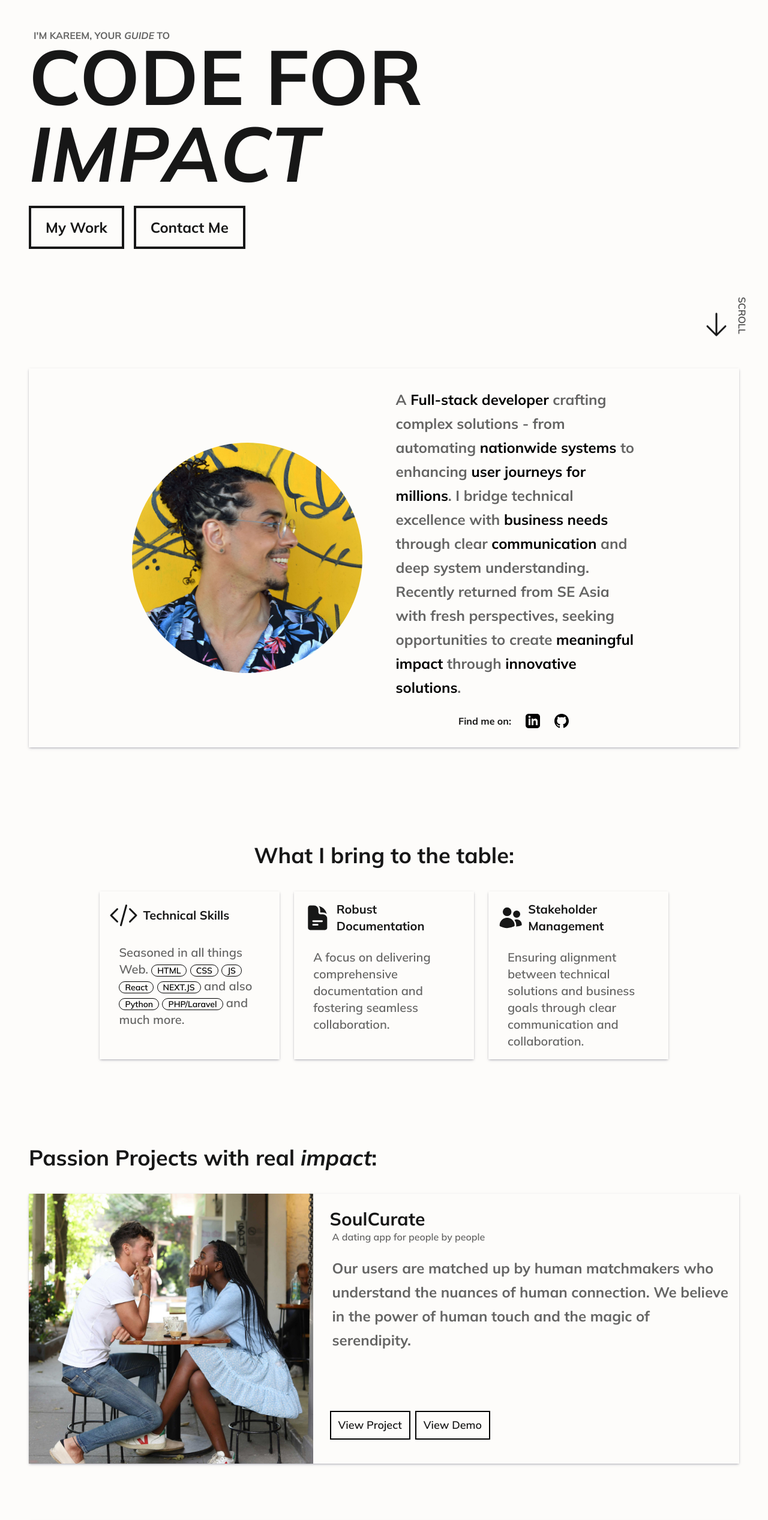
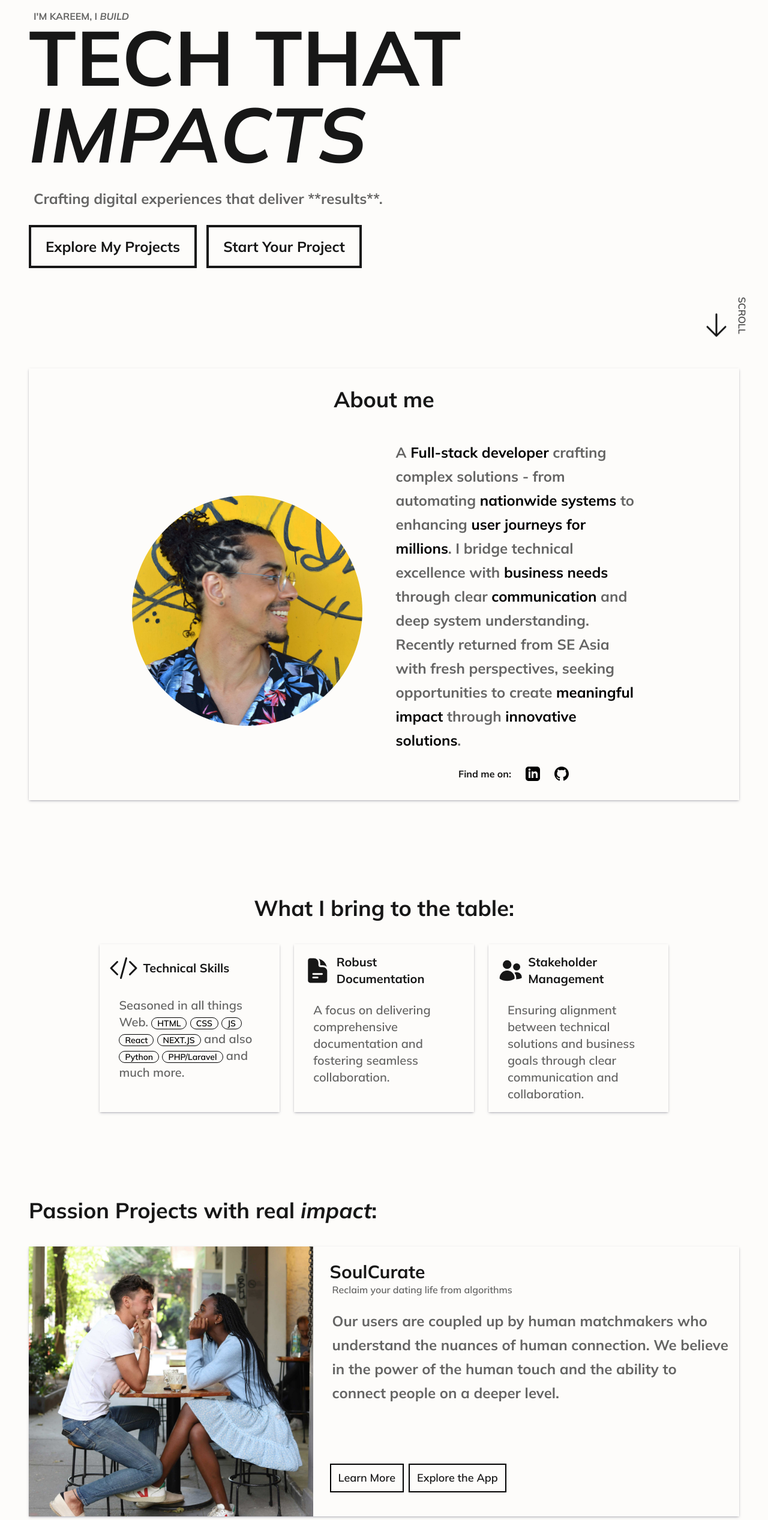
Before and after one commit to kareemsakr/next-portfolio, a Next.js app: page / in a window 1280 px wide. Shown: the part 234-2768 px from the top of the page at 60% size. Built offline with nearby package versions, Linux system fonts and the light colour scheme.

Commit message:
comiting before applying gemini suggestions

```diff
--- a/app/page.tsx
+++ b/app/page.tsx
@@ -55,32 +55,28 @@ export default function Home() {
           </div>
         </nav>
       </header>
-
       <main>
         <section
           id="hero"
           className="min-h-[calc(100vh-50px)] flex flex-col justify-center gap-6 p-6"
         >
           <p className="font-bold text-black text-opacity-60 text-xs pl-[2.3] -mb-8 md:pl-2 md:text-base">
-            I&apos;M KAREEM, YOUR <em>GUIDE</em> TO
+            I&apos;M KAREEM, I <em>BUILD</em>
           </p>
           <h1 className="text-5xl md:text-9xl font-bold">
-            CODE FOR
+            TECH THAT
             <br />
-            <em>IMPACT</em>
+            <em>IMPACTS</em>
           </h1>
-          {/* <p className="pl-2 font-bold text-black text-opacity-60 text-md leading-8 md:text-2xl md:leading-10 lg:max-w-[50%] ">
-            With a passion for crafting meaningful digital experiences that
-            connect people. With a human-centered approach and collaborative
-            mindset, I turn ideas into impactful solutions. Let&apos;s create
-            something amazing together.
-          </p> */}
+          <p className="pl-2 font-bold text-black text-opacity-60 text-md leading-8 md:text-2xl md:leading-10 lg:max-w-[50%] ">
+            Crafting digital experiences that deliver **results**.
+          </p>
           <div className="flex gap-4">
-            <button className="font-bold border-2 border-foreground px-2 py-2 md:px-6 md:py-4 md:text-2xl md:border-4">
-              My Work
+            <button className="font-bold border-2 border-foreground px-2 py-2 transition-all duration-300 hover:shadow-button md:px-6 md:py-4 md:text-2xl md:border-4">
+              Explore My Projects
             </button>
-            <button className="font-bold border-2 border-foreground px-2 py-2 md:px-6 md:py-4 md:text-2xl md:border-4">
-              Contact Me
+            <button className="font-bold border-2 border-foreground px-2 py-2 transition-all duration-300 hover:shadow-button md:px-6 md:py-4 md:text-2xl md:border-4">
+              Start Your Project
             </button>
           </div>
           <div className="flex justify-center md:justify-end absolute bottom-0 right-0">
@@ -96,6 +92,9 @@ export default function Home() {
           className="flex flex-col gap-16 pt-2 pb-6 px-6 items-center"
         >
           <div className="shadow-custom flex gap-12 items-center flex-wrap justify-center py-8 px-2">
+            <h2 className="text-4xl font-bold basis-full	text-center">
+              About me
+            </h2>
             <div className="avatar">
               <div className="mask mask-circle w-72 md:w-96">
                 <Image
@@ -201,7 +200,7 @@ export default function Home() {
           </article>
         </section>
 
-        <section id="my_work" className="p-6">
+        <section id="my_work" className="p-6 mb-32">
           <h2 className="text-4xl font-bold pb-10">
             Passion Projects with real <em>impact</em>:
           </h2>
@@ -225,20 +224,21 @@ export default function Home() {
                 <div className="pb-3">
                   <h3 className="font-bold text-xl md:text-3xl">SoulCurate</h3>
                   <h4 className="pl-1 text-black text-opacity-60 text-xs md:text-base">
-                    A dating app for people by people
+                    Reclaim your dating life from algorithms
                   </h4>
                 </div>
                 <p className="flex-1 pb-6 pl-1 font-bold text-black text-opacity-60 text-md leading-8 md:text-2xl md:leading-10">
-                  Our users are matched up by human matchmakers who understand
+                  Our users are coupled up by human matchmakers who understand
                   the nuances of human connection. We believe in the power of
-                  human touch and the magic of serendipity.
+                  the human touch and the ability to connect people on a deeper
+                  level.
                 </p>
                 <div className="flex gap-2 flex-wrap">
-                  <button className="border-2 border-black p-1 md:px-3 md:py-2 md:text-lg">
-                    View Project
+                  <button className="border-2 border-black p-1 transition-all duration-300 hover:shadow-button md:px-3 md:py-2 md:text-lg ">
+                    Learn More
                   </button>
-                  <button className="border-2 border-black p-1 md:px-3 md:py-2 md:text-lg">
-                    View Demo
+                  <button className="border-2 border-black p-1 transition-all duration-300 hover:shadow-button md:px-3 md:py-2 md:text-lg">
+                    Explore the App
                   </button>
                 </div>
               </div>
@@ -259,20 +259,20 @@ export default function Home() {
                     Daily 700 Words
                   </h3>
                   <h4 className="pl-1 text-black text-opacity-60 text-xs md:text-base">
-                    Helping you build habits and systems
+                    Writer's block doesn't stand a chance
                   </h4>
                 </div>
                 <p className="flex-1 pl-1 pb-6 font-bold text-black text-opacity-60 text-md leading-8 md:text-2xl md:leading-10">
                   Get your daily writing fix and build a habit of consistency.
-                  We overesitmeate what we can do in a day and underestimate
-                  what we can do in a year. Watch your writing grow and your
-                  voice develop.
+                  We overesitmate what we can do in a day and underestimate what
+                  we can do in a year. Watch your writing grow and your voice
+                  develop.
                 </p>
                 <div className="flex gap-2 flex-wrap">
-                  <button className="border-2 border-black p-1 md:px-3 md:py-2 md:text-lg">
+                  <button className="border-2 border-black p-1 transition-all duration-300 hover:shadow-button md:px-3 md:py-2 md:text-lg">
                     View Project
                   </button>
-                  <button className="border-2 border-black p-1 md:px-3 md:py-2 md:text-lg">
+                  <button className="border-2 border-black p-1 transition-all duration-300 hover:shadow-button md:px-3 md:py-2 md:text-lg">
                     View Demo
                   </button>
                 </div>
@@ -449,16 +449,19 @@ export default function Home() {
           </ul>
         </section>
 
-        <section id="contact_me" className=" p-24">
+        <section
+          id="contact_me"
+          className="flex flex-col items-center p-6 md:p-24 "
+        >
           <h2 className="text-4xl font-bold pb-10 text-center">
             Let&apos;s <em>connect</em> and create something amazing together:
           </h2>
           <form
-            className="flex flex-col gap-6 max-w-[500px] mx-auto"
+            className="flex flex-col gap-6 w-full max-w-[500px] items-center "
             action="https://formsubmit.co/kareem.h.sakr@gmail.com"
             method="POST"
           >
-            <div className="flex flex-col gap-2">
+            <div className="flex flex-col gap-2 w-full">
               <label htmlFor="name">Name</label>
               <input
                 type="text"
@@ -467,7 +470,7 @@ export default function Home() {
                 className="p-2 border-2 border-black"
               />
             </div>
-            <div className="flex flex-col gap-2">
+            <div className="flex flex-col gap-2  w-full">
               <label htmlFor="email">Email</label>
               <input
                 type="email"
@@ -476,7 +479,7 @@ export default function Home() {
                 className="p-2 border-2 border-black"
               />
             </div>
-            <div className="flex flex-col gap-2">
+            <div className="flex flex-col gap-2  w-full">
               <label htmlFor="message">Message</label>
               <textarea
                 id="message"
@@ -484,13 +487,15 @@ export default function Home() {
                 className="p-2 border-2 border-black"
               ></textarea>
             </div>
-            <button className="border-2 border-black p-2 md:px-3 md:py-2 md:text-lg">
+            <button className="border-2 border-black p-2 transition-all duration-300 hover:shadow-button md:px-3 md:py-2 md:text-lg">
               Send Message
             </button>
           </form>
         </section>
       </main>
-      <footer></footer>
+      <footer>
+        <p>&copy; 2024 Kareem Sakr</p>
+      </footer>
     </>
   );
 }
--- a/tailwind.config.ts
+++ b/tailwind.config.ts
@@ -11,6 +11,8 @@ export default {
       boxShadow: {
         custom:
           "rgba(50, 50, 93, 0.25) 0px 2px 5px -1px, rgba(0, 0, 0, 0.3) 0px 1px 3px -1px",
+        button:
+          "rgba(6, 24, 44, 0.65) 0px 4px 6px -1px, rgba(255, 255, 255, 0.08) 0px 1px 0px inset",
       },
       keyframes: {
         "bounce-slow": {
```
